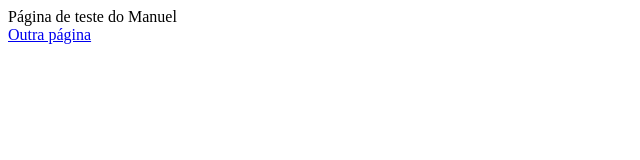
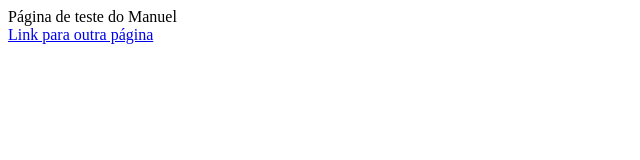
Before and after one commit to metaveirass/proj_ctk_button, a plain HTML site: page index.html in a window 1280 px wide. Shown: the full height of the page, 0-640 px from the left. Drawn offline with Linux system fonts and the light colour scheme.

Commit message:
indexs changes

```diff
--- a/index.html
+++ b/index.html
@@ -10,7 +10,7 @@
 <body>
     Página de teste do Manuel
     <br/>
-    <a href="index1.html">Outra página</a>
+    <a href="index1.html">Link para outra página</a>
 </body>
 
 </html>
```
Also changed, not shown: index1.html (+1 -1 lines).
